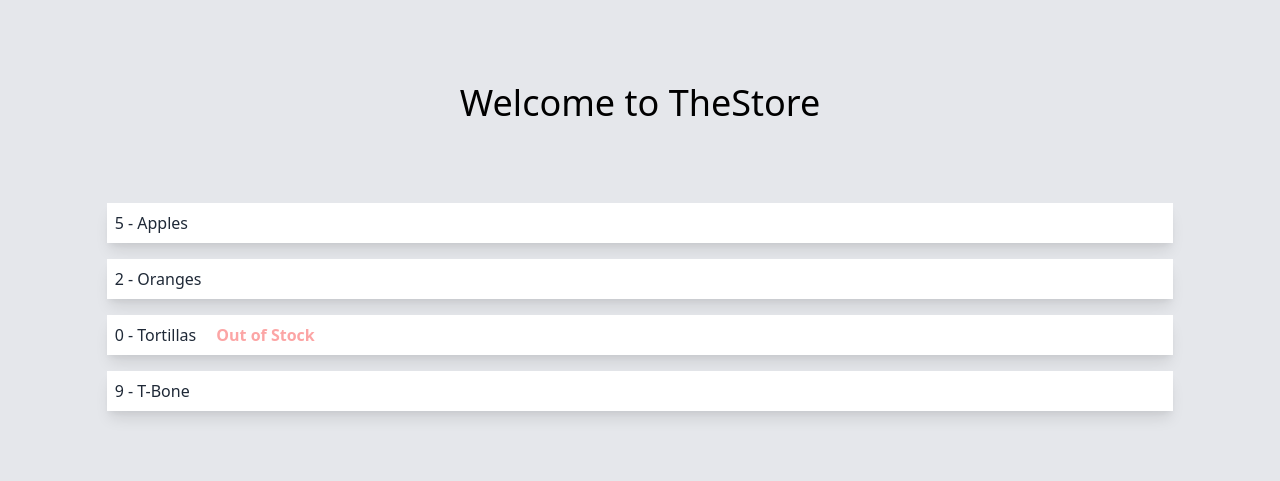
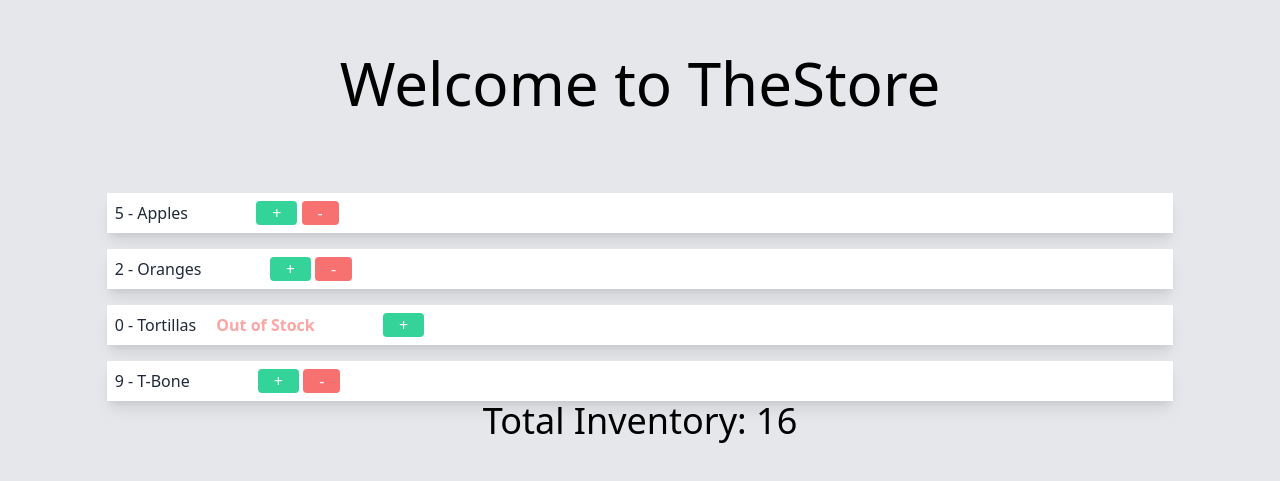
Before and after one commit to Lincxx/Intro-to-Vuejs, a plain HTML site: page index.html in a window 1280 px wide. Shown: the part 169-650 px from the top of the page. Drawn offline with nearby package versions, Linux system fonts and the light colour scheme.

Commit message:
Added in computed property for totalinventory

```diff
--- a/index.html
+++ b/index.html
@@ -12,7 +12,7 @@
 
 <body>
   <div id="app" class="bg-gray-200 h-screen  flex flex-col items-center justify-center  pt-8">
-    <h1 class="text-4xl font-thin">
+    <h1 class="text-6xl font-thin">
       Welcome to {{storeName}}
     </h1>
     <ul class="mt-16 w-10/12">
@@ -21,8 +21,18 @@
         <span v-if="product.qty===0" class="ml-4 text-red-300 font-bold">
           Out of Stock
         </span>
+        <button @click="product.qty++" class="bg-green-400 rounded text-white px-4 ml-16">
+          +
+        </button>
+        <button
+         v-if="product.qty>0"
+         @click="product.qty--"
+         class="bg-red-400 rounded text-white px-4 ">
+          -
+        </button>
       </li>
     </ul>
+    <h2 class="text-4xl">Total Inventory: {{ totalInventory }}</h2>
   </div>
   <script src="https://cdn.jsdelivr.net/npm/vue@2/dist/vue.js"></script>
   <script>
@@ -52,6 +62,13 @@
             qty: 9
           },
         ]
+      },
+      computed: {
+        totalInventory() {
+          return this.products.reduce((total, product) =>{
+            return total + product.qty;
+          }, 0);
+        }
       }
     })
 
```
